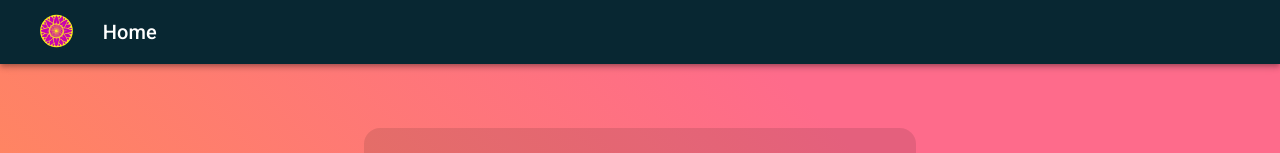
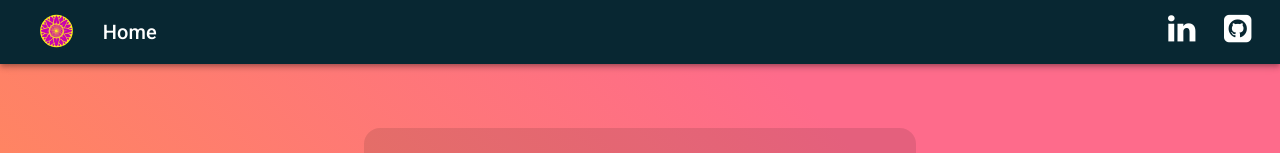
Before and after one commit to helgardferreira/old-portfolio-site, a React (Create React App) app: page / in a window 1280 px wide. Shown: the top 153 px of the page. Built offline with nearby package versions, Linux system fonts and the light colour scheme.

Commit message:
Update Header

```diff
--- a/src/Footer.js
+++ b/src/Footer.js
@@ -3,7 +3,6 @@ import Typography from '@material-ui/core/Typography';
 import Link from '@material-ui/core/Link';
 import { makeStyles } from '@material-ui/core/styles';
 
-export default function Footer() {
 const useStyles = makeStyles(theme => ({
   footer: {
     backgroundColor: theme.palette.tertiary.dark,
@@ -11,6 +10,8 @@ export default function Footer() {
     padding: theme.spacing(3),
   },
 }));
+
+export default function Footer() {
   const classes = useStyles();
 
   return (
--- a/src/Header.js
+++ b/src/Header.js
@@ -3,11 +3,18 @@ import { navigate } from '@reach/router';
 import AppBar from '@material-ui/core/AppBar';
 import Toolbar from '@material-ui/core/Toolbar';
 import Typography from '@material-ui/core/Typography';
-import { makeStyles } from '@material-ui/core/styles';
+import { makeStyles, withStyles } from '@material-ui/core/styles';
 import ProteusLogoCircle from './logo-circle.svg';
+import Icon from '@material-ui/core/Icon';
+import grey from '@material-ui/core/colors/grey';
 
-export default function Header() {
 const useStyles = makeStyles(theme => ({
+  root: {
+    flexGrow: 1,
+  },
+  title: {
+    flexGrow: 1,
+  },
   icon: {
     marginRight: theme.spacing(2),
     height: theme.spacing(7),
@@ -17,23 +24,56 @@ export default function Header() {
     backgroundColor: theme.palette.tertiary.dark,
   },
 }));
+
+const HeaderIcon = withStyles(theme => ({
+  root: {
+    cursor: 'pointer',
+    fontSize: theme.spacing(4),
+    marginLeft: theme.spacing(3),
+    color: 'white',
+    '&:hover': {
+      color: grey[400],
+    },
+  },
+}))(Icon);
+
+export default function Header() {
   const classes = useStyles();
 
   return (
-    <header>
+    <header className={classes.root}>
       <AppBar position="relative" className={classes.appBar}>
         <Toolbar>
           <img
-            onClick={() => {
-              navigate('/');
-            }}
+            onClick={() => navigate('/')}
             src={ProteusLogoCircle}
             alt="Logo"
             className={classes.icon}
           />
-          <Typography variant="h6" color="inherit" noWrap>
+
+          <Typography
+            variant="h6"
+            color="inherit"
+            noWrap
+            className={classes.title}
+          >
             Home
           </Typography>
+
+          <a
+            href="https://www.linkedin.com/in/helgard-richard-ferreira/"
+            target="_blank"
+            rel="noopener noreferrer"
+          >
+            <HeaderIcon className={`fa fa-linkedin`} />
+          </a>
+          <a
+            href="https://github.com/helgardferreira"
+            target="_blank"
+            rel="noopener noreferrer"
+          >
+            <HeaderIcon className={`fa fa-github-square`} />
+          </a>
         </Toolbar>
       </AppBar>
     </header>
```
Lines whose indentation alone changed are shown as unchanged.
